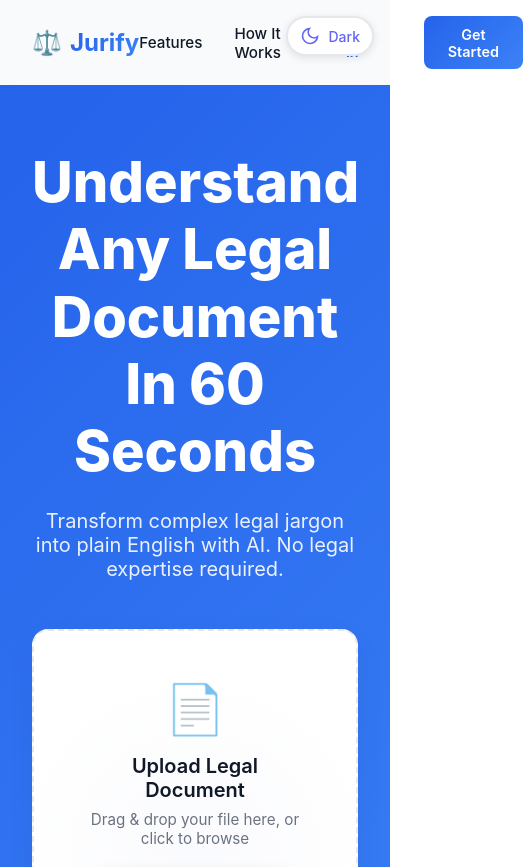
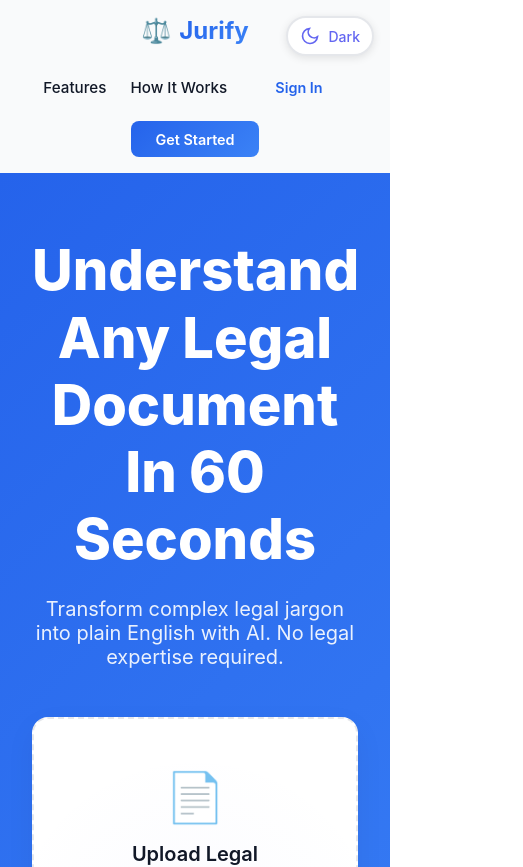
Before and after one commit to HrshNk-56/Gen-AI-H2S, a React (Create React App) app in the folder jurify-frontend/: page / in a window 390 px wide. Shown: the top 867 px of the page, 523 px wide, since content can reach past the window. Built offline with nearby package versions, Linux system fonts and the light colour scheme.

Commit message:
Backend Broken

```diff
--- a/jurify-frontend/src/pages/LandingPageV2.js
+++ b/jurify-frontend/src/pages/LandingPageV2.js
@@ -84,31 +84,9 @@ const LandingPageV2 = () => {
         backgroundColor: theme.colors.background,
         transition: 'background-color 0.3s ease'
       }}>
-        <DarkModeToggle />
-
-        <header style={{
-          position: 'sticky',
-          top: 0,
-          zIndex: 50,
-          backgroundColor: isScrolled ? theme.colors.headerBg : 'transparent',
-          backdropFilter: isScrolled ? 'blur(10px)' : 'none',
-          transition: 'all 0.3s ease',
-          borderBottom: isScrolled ? `1px solid ${theme.colors.border}` : 'none'
-        }}>
-          <nav style={{
-            maxWidth: '1280px',
-            margin: '0 auto',
-            padding: '1rem 2rem',
-            display: 'flex',
-            justifyContent: 'space-between',
-            alignItems: 'center'
-          }}>
-            <div style={{
-              display: 'flex',
-              alignItems: 'center',
-              gap: '0.5rem',
-              cursor: 'pointer'
-            }} onClick={() => window.scrollTo({ top: 0, behavior: 'smooth' })}>
+        <header className={`app-header ${isScrolled ? 'scrolled' : ''}`}>
+          <nav className="app-nav">
+            <div className="nav-logo" onClick={() => window.scrollTo({ top: 0, behavior: 'smooth' })}>
               <span style={{ fontSize: '1.5rem' }}>⚖️</span>
               <h1 style={{
                 fontSize: '1.5rem',
@@ -121,11 +99,7 @@ const LandingPageV2 = () => {
               }}>Jurify</h1>
             </div>
 
-            <div style={{
-              display: 'flex',
-              alignItems: 'center',
-              gap: '2rem'
-            }}>
+            <div className="nav-links">
               <a href="#features" style={{ color: theme.colors.text, textDecoration: 'none', fontSize: '0.95rem', fontWeight: '500' }}>Features</a>
               <a href="#how-it-works" style={{ color: theme.colors.text, textDecoration: 'none', fontSize: '0.95rem', fontWeight: '500' }}>How It Works</a>
 
@@ -143,6 +117,7 @@ const LandingPageV2 = () => {
                     <button onClick={() => navigate('/login')} style={{ background: `linear-gradient(135deg, ${theme.colors.primary} 0%, ${theme.colors.secondary} 100%)`, color: 'white', border: 'none', borderRadius: '8px', cursor: 'pointer', fontSize: '0.9rem', fontWeight: '600', padding: '0.6rem 1.5rem' }}>Get Started</button>
                   </>
               )}
+              <DarkModeToggle />
             </div>
           </nav>
         </header>
@@ -177,26 +152,12 @@ const LandingPageV2 = () => {
         <section id="features" style={{ padding: '5rem 2rem', backgroundColor: theme.colors.backgroundSecondary }}>
           <div style={{ maxWidth: '1280px', margin: '0 auto' }}>
             <div style={{ textAlign: 'center', marginBottom: '4rem' }}>
-              <h2 style={{
-                fontSize: '2.5rem',
-                fontWeight: '700',
-                color: theme.colors.text,
-                marginBottom: '1rem'
-              }}>Why Choose Jurify?</h2>
-              <p style={{
-                fontSize: '1.1rem',
-                color: theme.colors.textSecondary,
-                maxWidth: '600px',
-                margin: '0 auto'
-              }}>
+              <h2 style={{ fontSize: '2.5rem', fontWeight: '700', color: theme.colors.text, marginBottom: '1rem' }}>Why Choose Jurify?</h2>
+              <p style={{ fontSize: '1.1rem', color: theme.colors.textSecondary, maxWidth: '600px', margin: '0 auto' }}>
                 Cutting-edge AI technology meets user-friendly design to deliver the best legal document analysis experience
               </p>
             </div>
-            <div style={{
-              display: 'grid',
-              gridTemplateColumns: 'repeat(auto-fit, minmax(280px, 1fr))',
-              gap: '2rem'
-            }}>
+            <div style={{ display: 'grid', gridTemplateColumns: 'repeat(auto-fit, minmax(280px, 1fr))', gap: '2rem' }}>
               {features.map((feature, index) => (
                   <div
                       key={index}
@@ -230,12 +191,7 @@ const LandingPageV2 = () => {
               <h2 style={{ fontSize: '2.5rem', fontWeight: '700', color: theme.colors.text, marginBottom: '1rem' }}>How It Works</h2>
               <p style={{ fontSize: '1.1rem', color: theme.colors.textSecondary }}>Three simple steps to understanding your legal documents</p>
             </div>
-            <div style={{
-              display: 'grid',
-              gridTemplateColumns: 'repeat(auto-fit, minmax(300px, 1fr))',
-              gap: '3rem',
-              position: 'relative'
-            }}>
+            <div style={{ display: 'grid', gridTemplateColumns: 'repeat(auto-fit, minmax(300px, 1fr))', gap: '3rem', position: 'relative' }}>
               {[
                 { step: '1', title: 'Upload Document', desc: 'Drag and drop or select your legal document in PDF, DOC, or TXT format', icon: '📤' },
                 { step: '2', title: 'AI Processing', desc: 'Our advanced AI analyzes and simplifies complex legal language instantly', icon: '🤖' },
@@ -281,23 +237,9 @@ const LandingPageV2 = () => {
           </div>
         </section>
 
-        <footer style={{
-          padding: '3rem 2rem',
-          backgroundColor: theme.colors.backgroundSecondary,
-          borderTop: `1px solid ${theme.colors.border}`,
-          textAlign: 'center'
-        }}>
-          <div style={{
-            maxWidth: '1280px',
-            margin: '0 auto'
-          }}>
-            <div style={{
-              display: 'flex',
-              justifyContent: 'center',
-              alignItems: 'center',
-              gap: '0.5rem',
-              marginBottom: '1rem'
-            }}>
+        <footer style={{ padding: '3rem 2rem', backgroundColor: theme.colors.backgroundSecondary, borderTop: `1px solid ${theme.colors.border}`, textAlign: 'center' }}>
+          <div style={{ maxWidth: '1280px', margin: '0 auto' }}>
+            <div style={{ display: 'flex', justifyContent: 'center', alignItems: 'center', gap: '0.5rem', marginBottom: '1rem' }}>
               <span style={{ fontSize: '1.5rem' }}>⚖️</span>
               <h3 style={{
                 fontSize: '1.25rem',
@@ -309,24 +251,13 @@ const LandingPageV2 = () => {
                 margin: 0
               }}>Jurify</h3>
             </div>
-            <p style={{
-              color: theme.colors.textSecondary,
-              marginBottom: '1.5rem',
-              fontSize: '0.9rem'
-            }}>
+            <p style={{ color: theme.colors.textSecondary, marginBottom: '1.5rem', fontSize: '0.9rem' }}>
               AI-powered legal document simplification for hackathons
             </p>
-            <p style={{
-              color: theme.colors.textSecondary,
-              fontSize: '0.85rem'
-            }}>
+            <p style={{ color: theme.colors.textSecondary, fontSize: '0.85rem' }}>
               ⚠️ This tool provides AI-powered simplification only and is not legal advice.
             </p>
-            <p style={{
-              marginTop: '2rem',
-              color: theme.colors.textSecondary,
-              fontSize: '0.85rem'
-            }}>
+            <p style={{ marginTop: '2rem', color: theme.colors.textSecondary, fontSize: '0.85rem' }}>
               © 2025 Jurify Hackathon Project
             </p>
           </div>
--- a/jurify-frontend/src/styles/App.css
+++ b/jurify-frontend/src/styles/App.css
@@ -216,3 +216,61 @@ body {
 .typing-indicator::after {
   animation-delay: 0.4s;
 }
+
+.app-header {
+  position: sticky;
+  top: 0;
+  z-index: 50;
+  transition: background-color 0.3s ease, border-color 0.3s ease, backdrop-filter 0.3s ease;
+}
+
+.app-header.scrolled {
+  backdrop-filter: blur(10px);
+}
+
+[data-theme='light'] .app-header.scrolled {
+  background-color: rgba(255, 255, 255, 0.85);
+  border-bottom: 1px solid #e5e7eb;
+}
+[data-theme='dark'] .app-header.scrolled {
+  background-color: rgba(17, 24, 39, 0.85);
+  border-bottom: 1px solid #374151;
+}
+
+.app-nav {
+  max-width: 1280px;
+  margin: 0 auto;
+  padding: 1rem 2rem;
+  display: flex;
+  justify-content: space-between;
+  align-items: center;
+  flex-wrap: wrap;
+}
+
+.nav-logo {
+  display: flex;
+  align-items: center;
+  gap: 0.5rem;
+  cursor: pointer;
+}
+
+.nav-links {
+  display: flex;
+  align-items: center;
+  gap: 2rem;
+}
+
+/* Responsive styles for the header */
+@media (max-width: 920px) {
+  .app-nav {
+    flex-direction: column; /* Stack logo and links vertically */
+    justify-content: center;
+    gap: 1.5rem;
+  }
+
+  .nav-links {
+    flex-wrap: wrap;
+    justify-content: center;
+    gap: 1rem 1.5rem; /* Control spacing for wrapped items */
+  }
+}
```
Also changed, not shown: 2 other files (tests, documents, lock files or other folders).
